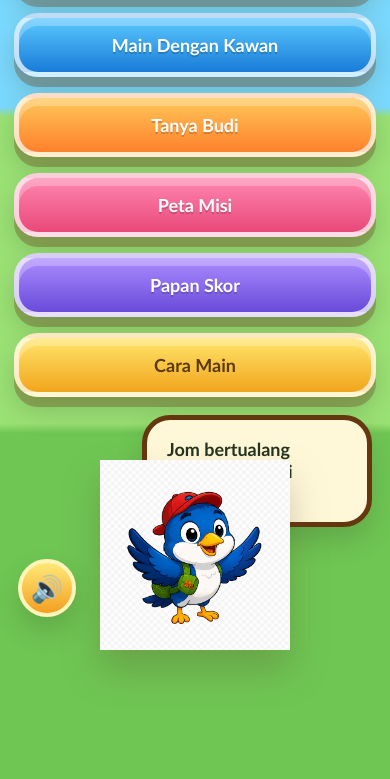
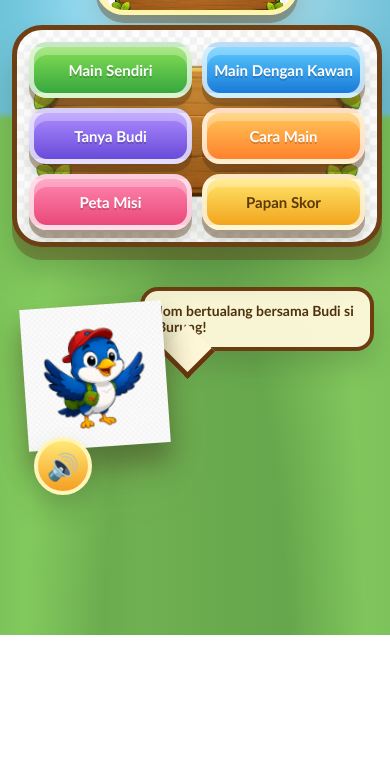
Before and after one commit to syedahmadaziq07-collab/game-gapd, a website: page index.html in a window 390 px wide. Shown: the part 209-988 px from the top of the page. After the commit the page ends 844 px from the top, so only its background shows below. Drawn offline with Linux system fonts and the light colour scheme.

Commit message:
Polish home screen with background asset

```diff
--- a/script.js
+++ b/script.js
@@ -174,24 +174,26 @@ function mascot() {
 }
 
 function home() {
-  app.className = "app-shell forest-bg";
+  app.className = "app-shell home-shell";
   app.innerHTML = `
     <section class="screen home asset-home" style="--home-bg:url('${ASSETS.backgrounds.home}')">
-      <div>
+      <div class="home-copy">
         <h1 class="hero-title">Misi Alam Ceria</h1>
         <p class="subtitle">Sains Sosial MBPK</p>
+      </div>
+      <div class="mascot-zone home-budi-zone">
+        <div class="speech">Jom bertualang bersama Budi si Burung!</div>
+        ${mascot()}
+      </div>
+      <div class="home-menu-panel">
         <div class="menu-buttons">
           <button class="${classFor("green")}" data-action="single">Main Sendiri</button>
           <button class="${classFor("blue")}" data-action="two">Main Dengan Kawan</button>
-          <button class="${classFor("orange")}" data-action="chat">Tanya Budi</button>
+          <button class="${classFor("purple")}" data-action="chat">Tanya Budi</button>
+          <button class="${classFor("orange")}" data-action="help">Cara Main</button>
           <button class="${classFor("pink")}" data-action="mission">Peta Misi</button>
-          <button class="${classFor("purple")}" data-action="leader">Papan Skor</button>
-          <button class="${classFor("yellow")}" data-action="help">Cara Main</button>
+          <button class="${classFor("yellow")}" data-action="leader">Papan Skor</button>
         </div>
-      </div>
-      <div class="mascot-zone">
-        <div class="speech">Jom bertualang bersama Budi si Burung!</div>
-        ${mascot()}
       </div>
       <button class="sound-btn" data-action="sound">${state.sound ? "🔊" : "🔇"}</button>
     </section>
--- a/style.css
+++ b/style.css
@@ -1872,3 +1872,243 @@ button {
     height: 88px;
   }
 }
+
+/* Polished asset-based home screen. */
+.home-shell {
+  background: #7bd9ff;
+}
+
+.home-shell::before,
+.home-shell::after {
+  display: none;
+}
+
+.home.asset-home {
+  max-width: none;
+  min-height: 100vh;
+  width: 100%;
+  margin: 0;
+  padding: clamp(18px, 3vw, 34px);
+  display: grid;
+  grid-template-columns: minmax(190px, .74fr) minmax(310px, 1.08fr) minmax(300px, .92fr);
+  grid-template-areas: "budi title menu";
+  gap: clamp(14px, 2.8vw, 34px);
+  align-items: center;
+  background:
+    linear-gradient(90deg, rgba(27, 91, 41, .18), rgba(255, 244, 173, .04) 36%, rgba(28, 77, 43, .18)),
+    radial-gradient(circle at 54% 22%, rgba(255, 255, 255, .42) 0 9%, transparent 28%),
+    var(--home-bg) center / cover no-repeat,
+    linear-gradient(#83dbff 0 38%, #92dc65 39% 100%);
+  overflow: hidden;
+}
+
+.home.asset-home::before {
+  content: "";
+  position: absolute;
+  inset: 0;
+  pointer-events: none;
+  background:
+    linear-gradient(180deg, rgba(255,255,255,.28), transparent 24%),
+    radial-gradient(ellipse at 50% 108%, rgba(38, 92, 39, .35) 0 34%, transparent 62%);
+  z-index: 0;
+}
+
+.home.asset-home > * {
+  position: relative;
+  z-index: 1;
+}
+
+.home-copy {
+  grid-area: title;
+  align-self: start;
+  justify-self: center;
+  margin-top: clamp(20px, 5vh, 54px);
+  text-align: center;
+}
+
+.home .hero-title {
+  max-width: 760px;
+  margin: 0 auto;
+  color: #ffe15f;
+  -webkit-text-stroke: clamp(2px, .45vw, 5px) #fff8d9;
+  text-shadow:
+    0 5px 0 #8f4e17,
+    0 10px 0 #63330f,
+    0 18px 30px rgba(39, 64, 29, .35);
+  font-size: clamp(54px, 8.4vw, 118px);
+  line-height: .88;
+  letter-spacing: 0;
+}
+
+.home .subtitle {
+  margin-top: 18px;
+  padding: 12px 22px;
+  border: 5px solid #fff4a8;
+  background:
+    url("assets/ui/wood-panel.png") center / cover,
+    linear-gradient(#ffbd4e, #f47c22);
+  color: #fff9df;
+  box-shadow: 0 8px 0 rgba(93, 51, 15, .34), var(--shadow);
+  text-shadow: 0 2px 0 rgba(68, 39, 10, .34);
+}
+
+.home-budi-zone {
+  grid-area: budi;
+  align-self: end;
+  justify-self: start;
+  width: min(32vw, 330px);
+  min-height: min(48vh, 430px);
+  margin-left: clamp(0px, 2vw, 28px);
+  margin-bottom: clamp(24px, 5vh, 58px);
+  place-items: end center;
+}
+
+.home-budi-zone .mascot {
+  width: clamp(150px, 24vw, 285px);
+  transform: rotate(-4deg);
+}
+
+.home-budi-zone .budi-img {
+  filter: drop-shadow(0 18px 12px rgba(51, 60, 27, .34));
+}
+
+.home-budi-zone .speech {
+  left: clamp(86px, 11vw, 170px);
+  right: auto;
+  top: clamp(8px, 4vh, 36px);
+  width: min(300px, 38vw);
+  max-width: none;
+  border-color: #6d3d12;
+  background: rgba(255, 249, 220, .95);
+  color: #4f310e;
+  font-size: clamp(17px, 2vw, 24px);
+  line-height: 1.14;
+}
+
+.home-budi-zone .speech::after {
+  left: 24px;
+  right: auto;
+}
+
+.home-menu-panel {
+  grid-area: menu;
+  justify-self: center;
+  width: min(420px, 100%);
+  padding: clamp(14px, 2vw, 22px);
+  border: 7px solid #704015;
+  border-radius: 30px;
+  background:
+    linear-gradient(90deg, rgba(255,255,255,.13), transparent 30% 70%, rgba(255,255,255,.1)),
+    url("assets/ui/wood-panel.png") center / cover,
+    repeating-linear-gradient(90deg, #b87436 0 24px, #a9652e 25px 48px);
+  box-shadow: 0 13px 0 rgba(93, 51, 15, .34), 0 24px 32px rgba(38, 67, 31, .28);
+}
+
+.home .menu-buttons {
+  max-width: none;
+  grid-template-columns: 1fr;
+  gap: 14px;
+}
+
+.home .game-btn {
+  min-height: 66px;
+  border-radius: 24px;
+  border-width: 5px;
+  font-size: clamp(18px, 2.2vw, 25px);
+  box-shadow:
+    inset 0 8px 0 rgba(255,255,255,.28),
+    0 8px 0 rgba(85, 49, 18, .38),
+    0 13px 18px rgba(43, 69, 29, .2);
+}
+
+.home .sound-btn {
+  left: 22px;
+  bottom: 20px;
+}
+
+@media (max-width: 900px) {
+  .home.asset-home {
+    grid-template-columns: 1fr 1fr;
+    grid-template-areas:
+      "title title"
+      "budi menu";
+    align-content: center;
+  }
+
+  .home-copy {
+    margin-top: 8px;
+  }
+
+  .home-budi-zone {
+    width: min(42vw, 280px);
+    min-height: 310px;
+    margin-bottom: 34px;
+  }
+
+  .home-budi-zone .speech {
+    left: 72px;
+    width: min(280px, 48vw);
+  }
+}
+
+@media (max-width: 620px) {
+  .home.asset-home {
+    min-height: 100svh;
+    padding: 12px 12px 84px;
+    grid-template-columns: 1fr;
+    grid-template-areas:
+      "title"
+      "menu"
+      "budi";
+    gap: 10px;
+  }
+
+  .home .hero-title {
+    font-size: clamp(48px, 15vw, 76px);
+  }
+
+  .home .subtitle {
+    margin: 10px 0 0;
+    font-size: 18px;
+  }
+
+  .home-menu-panel {
+    width: min(370px, 96vw);
+    padding: 12px;
+    border-width: 5px;
+  }
+
+  .home .menu-buttons {
+    grid-template-columns: 1fr 1fr;
+    gap: 10px;
+  }
+
+  .home .game-btn {
+    min-height: 56px;
+    border-radius: 18px;
+    font-size: 15px;
+  }
+
+  .home-budi-zone {
+    width: 100%;
+    min-height: 190px;
+    margin: 0;
+    justify-self: center;
+    place-items: end start;
+  }
+
+  .home-budi-zone .mascot {
+    width: 142px;
+    margin-left: 12px;
+  }
+
+  .home-budi-zone .speech {
+    left: 128px;
+    top: 30px;
+    width: calc(100vw - 156px);
+    padding: 12px 13px;
+    border-width: 4px;
+    font-size: 14px;
+    border-radius: 18px;
+  }
+}
```
